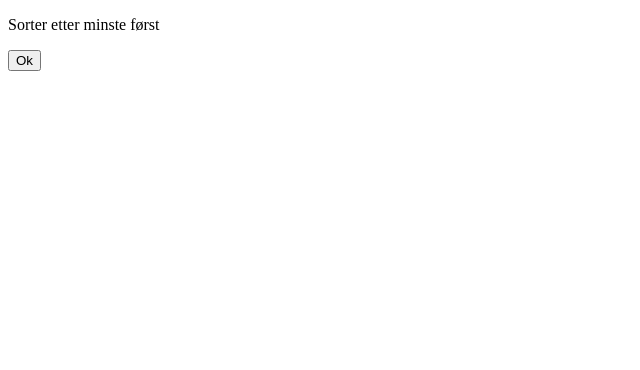
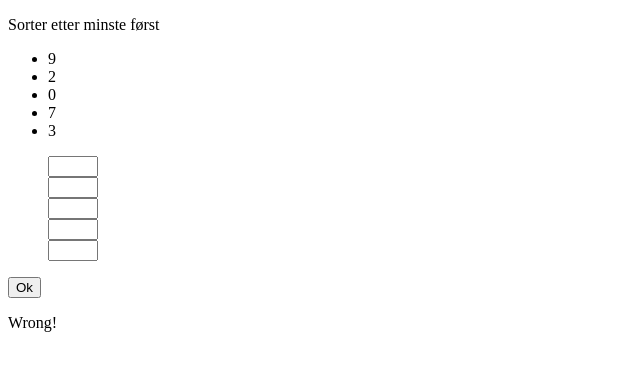
Before and after one commit to vladyslm/webapps_school_labs, a plain HTML site: page intro_js/tasks/Oppgave_04/index.html in a window 1280 px wide. Both pictures are taken after a click on the button "Ok". Shown: the whole page, without its empty margins (0-640 px from the left). Drawn offline with Linux system fonts and the light colour scheme.

Commit message:
done: task 4

```diff
--- a/intro_js/tasks/Oppgave_04/src/ingen_hjelp.js
+++ b/intro_js/tasks/Oppgave_04/src/ingen_hjelp.js
@@ -1,11 +1,80 @@
-import './styles.css';
+// import './styles.css';
 
-// TODO: Bruk getElementById til å hente HTML-elementene med #id
-// TODO: Bruk querySelector til å hente knappen
-// TODO: Lag en liste med tallene som skal sorteres
-// TODO: Lag en funksjon for å skrive ut tallene som skal sorteres
-// TODO: Lag en funksjon for å skrive ut input felter bruker kan skrive tallene i
-// TODO: Lag en funksjon for å hente ut det brukeren har skrevet inn
-// TODO: Lag en funksjon for å sjekke om tallene er sortert riktig av bruker
-// TODO: Lag en funksjon som "lager UI" --Nødvendig?
-// TODO: Lytt til 'click'-event og trigg checkNumberSeq ved klikk
+const NUMBER_OF_EL = 5;
+const MIN = 0;
+const MAX = 10;
+
+const CORRECT_MSG = "Correct!";
+const FAILED_MSG = "Wrong!";
+
+function generateRandomNumbersInRange(num, from, to) {
+    const arr = [];
+    for (let i = 0; i < num; i++) {
+        arr.push(Math.floor(Math.random() * (to - from)) + from);
+    }
+    return arr;
+}
+
+const generatedNumbers = generateRandomNumbersInRange(NUMBER_OF_EL, MIN, MAX);
+
+const mainHtml = document.getElementById("main");
+const submitBtn = document.querySelector("button");
+const guessUl = document.getElementById("guess");
+const numbers = document.getElementById("numbers");
+
+numbers.style.display = "flex";
+numbers.style.flexDirection = "column"
+numbers.style.width = "50px"
+
+
+function displayNumbers() {
+    generatedNumbers.forEach((el) => {
+        const li = document.createElement("li");
+        li.textContent = el;
+        guessUl.appendChild(li);
+
+        const fragment = document.createDocumentFragment();
+        const inputLi = fragment.appendChild(
+            document.createElement("input")
+        )
+        numbers.appendChild(inputLi);
+    })
+
+}
+
+
+function renderApp() {
+    displayNumbers(generatedNumbers);
+}
+
+
+function compareAnswers(users, correct) {
+    let isCorrect = false;
+    for (let i = 0; i < correct.length; i++) {
+        if (correct[i] !== users[i]) {
+            return isCorrect;
+        }
+    }
+    return !isCorrect;
+}
+
+function handleAnswers() {
+    const correctAnswers = generatedNumbers.sort().map((el) => `${el}`);
+    const numberEl = Array.from(numbers.children);
+    const userAnswers = [];
+    numberEl.forEach((el) => {
+        userAnswers.push(el.value);
+    })
+
+
+    const isCorrect = compareAnswers(userAnswers, correctAnswers);
+    const msg = isCorrect ? CORRECT_MSG : FAILED_MSG;
+
+    const msgEl = document.createElement("p");
+    msgEl.textContent = msg;
+    mainHtml.appendChild(msgEl);
+}
+
+submitBtn.addEventListener("click", handleAnswers);
+
+renderApp();
```
Also changed, not shown: intro_js/tasks/Oppgave_04/index.html (line endings or trailing spaces).
